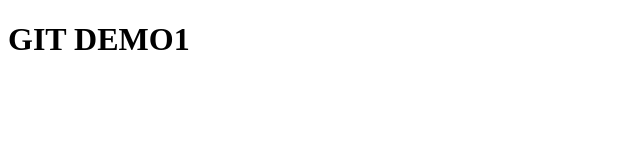
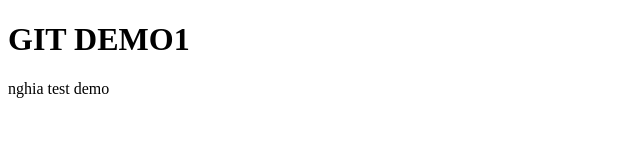
Before and after one commit to nghiakma/git-demo, a plain HTML site: page about.html in a window 1280 px wide. Shown: the whole page, without its empty margins (0-640 px from the left). Drawn offline with Linux system fonts and the light colour scheme.

Commit message:
Update about.html

```diff
--- a/about.html
+++ b/about.html
@@ -7,5 +7,6 @@
   </head>
   <body>
     <h1>GIT DEMO1</h1>
+    <p>nghia test demo</p>
   </body>
 </html>
```
